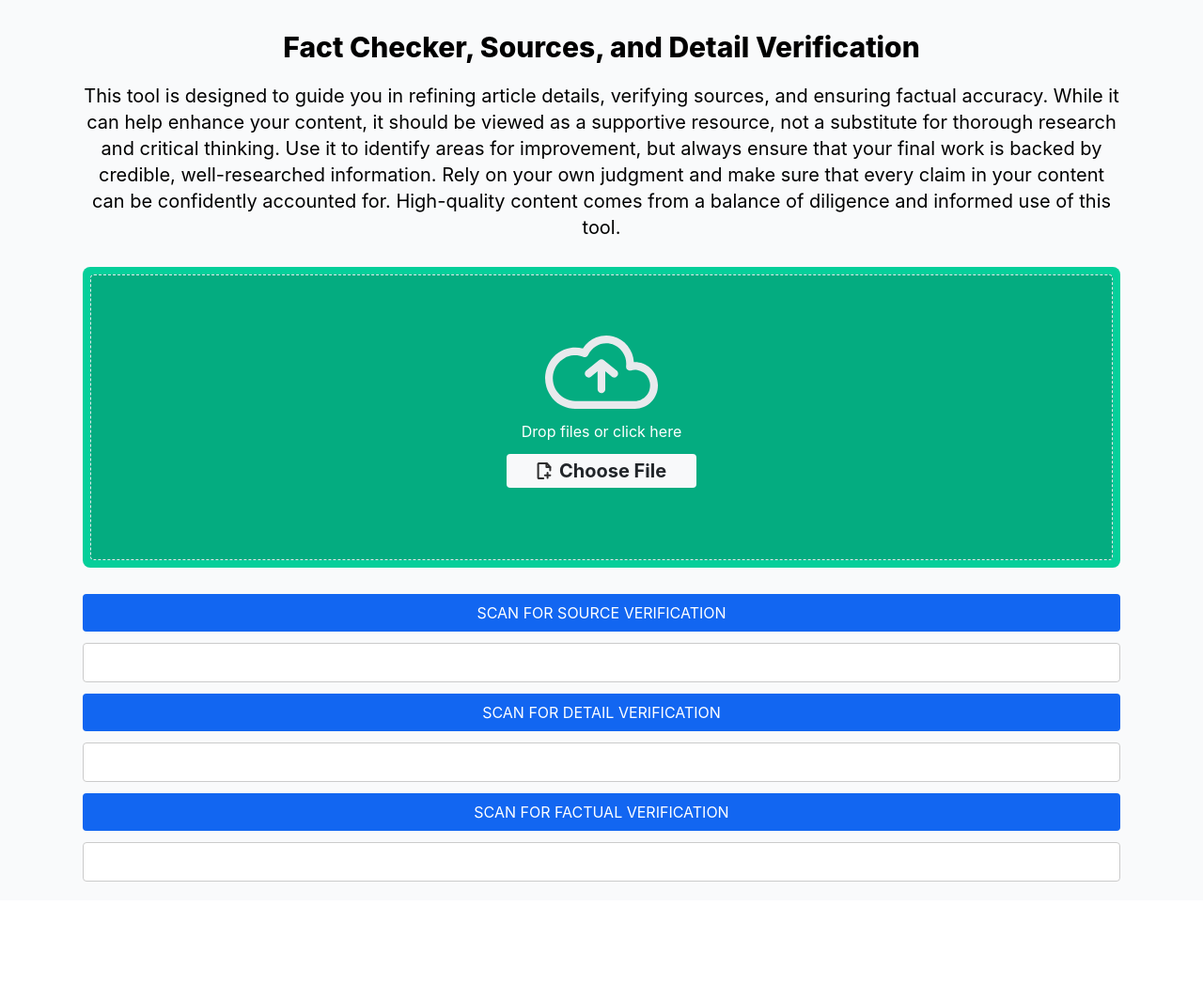
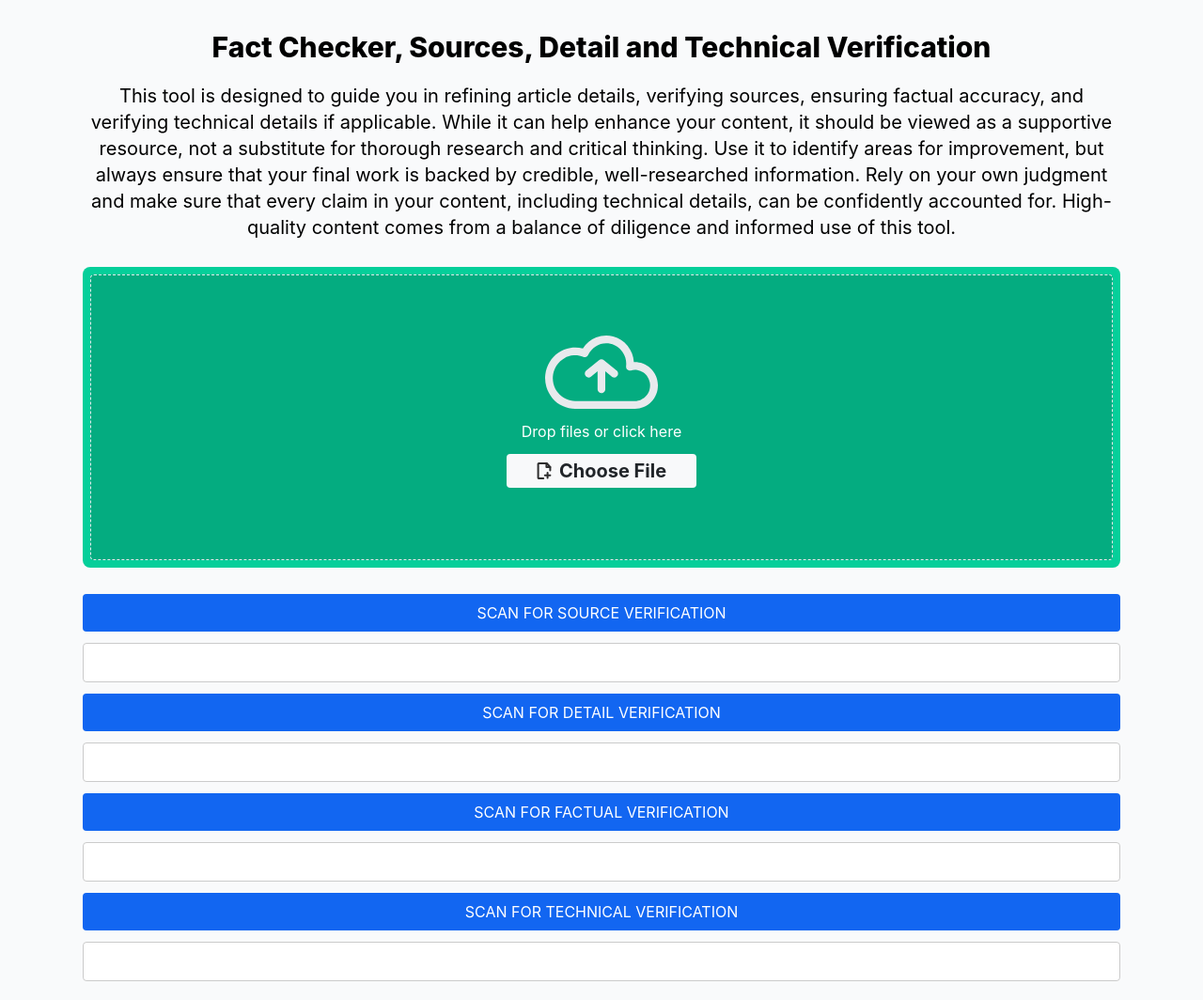
Before and after one commit to softdev629/gpt-wrapper-client, a React (Vite) app: page /check in a window 1280 px wide. Shown: the whole page at 94% size. Before the commit the page ends 958 px from the top, so only its background shows below. Built offline with nearby package versions, Linux system fonts and the light colour scheme; no server answers.

Commit message:
new: technical verify functionality

```diff
--- a/src/pages/check.page.tsx
+++ b/src/pages/check.page.tsx
@@ -12,6 +12,7 @@ const CheckPage = () => {
   const [sourceResult, setSourceResult] = useState("");
   const [detailResult, setDetailResult] = useState("");
   const [factualResult, setFactualResult] = useState("");
+  const [techResult, setTechResult] = useState("");
   const [loading, setLoading] = useState(false);
   const [fileName, setFileName] = useState("");
   const fileInputRef = useRef<HTMLInputElement | null>(null);
@@ -63,6 +64,9 @@ const CheckPage = () => {
           case "factual":
             setFactualResult(data.result);
             break;
+          case "tech":
+            setTechResult(data.result);
+            break;
         }
         setLoading(false);
       });
@@ -72,18 +76,10 @@ const CheckPage = () => {
     <section className="bg-gray-50 dark:bg-gray-900 pb-5 relative">
       <div className="flex flex-col px-6 py-8 mx-auto min-h-screen lg:py-0 max-w-6xl gap-5 dark:text-white text-black">
         <h1 className="mt-8 text-3xl font-extrabold text-center">
-          Fact Checker, Sources, and Detail Verification
+          Fact Checker, Sources, Detail and Technical Verification
         </h1>
         <h2 className="text-xl text-center">
-          This tool is designed to guide you in refining article details,
-          verifying sources, and ensuring factual accuracy. While it can help
-          enhance your content, it should be viewed as a supportive resource,
-          not a substitute for thorough research and critical thinking. Use it
-          to identify areas for improvement, but always ensure that your final
-          work is backed by credible, well-researched information. Rely on your
-          own judgment and make sure that every claim in your content can be
-          confidently accounted for. High-quality content comes from a balance
-          of diligence and informed use of this tool.
+        This tool is designed to guide you in refining article details, verifying sources, ensuring factual accuracy, and verifying technical details if applicable. While it can help enhance your content, it should be viewed as a supportive resource, not a substitute for thorough research and critical thinking. Use it to identify areas for improvement, but always ensure that your final work is backed by credible, well-researched information. Rely on your own judgment and make sure that every claim in your content, including technical details, can be confidently accounted for. High-quality content comes from a balance of diligence and informed use of this tool.
         </h2>
         <div
           className="h-80 bg-[#05cf9a] my-2 rounded-lg p-2 w-full cursor-pointer hover:bg-[#04ac80]"
@@ -185,6 +181,15 @@ const CheckPage = () => {
           <div className="px-8 py-5 bg-white border border-[#cbcbcb] rounded w-full">
             <ReactMarkdown>{factualResult}</ReactMarkdown>
           </div>
+          <button
+            className="bg-[#1266f1] text-white rounded py-2 px-5 hover:bg-[#1161e5]"
+            onClick={() => handleVerify("tech")}
+          >
+            SCAN FOR TECHNICAL VERIFICATION
+          </button>
+          <div className="px-8 py-5 bg-white border border-[#cbcbcb] rounded w-full">
+            <ReactMarkdown>{techResult}</ReactMarkdown>
+          </div>
         </div>
       </div>
       {loading && (
```
